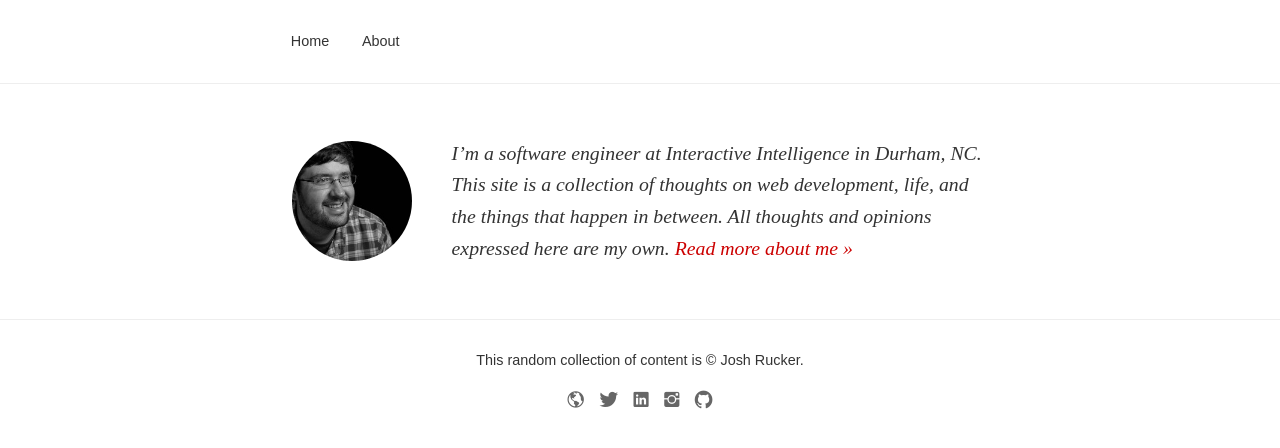
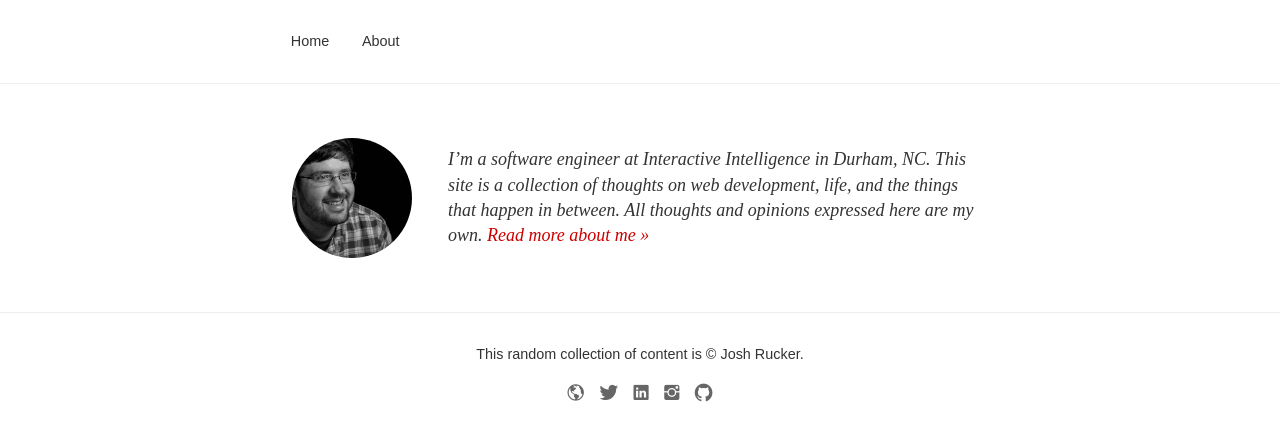
Before and after one commit to jrrucker/jrrucker.github.io, a Jekyll site: the page built from index.html, in a window 1280 px wide. Shown: the top 448 px of the page. Built offline with Jekyll 4.4.1, drawn with Linux system fonts in a browser that asks for light colours.

Commit message:
tweak intro font size and widow

```diff
--- a/_includes/about.html
+++ b/_includes/about.html
@@ -1,4 +1,4 @@
 <section class="about">
     <img src="img/me.jpg" alt="me" />
-    <p>I’m a software engineer at Interactive Intelligence in Durham, NC. This site is a collection of thoughts on web development, life, and the things that happen in between. All thoughts and opinions expressed here are my own. <a href="{{ site.baseurl }}/about/">Read more about me &raquo;</a></p>
+    <p>I’m a software engineer at Interactive Intelligence in Durham, NC. This site is a collection of thoughts on web development, life, and the things that happen in between. All thoughts and opinions expressed here are my own. <a href="{{ site.baseurl }}/about/">Read more about&nbsp;me&nbsp;&raquo;</a></p>
 </section>
--- a/_sass/_about.scss
+++ b/_sass/_about.scss
@@ -12,8 +12,7 @@
 
     p {
         font-style: italic;
-        font-size: 1.1em;
-        line-height: 1.6em;
+        line-height: 1.4em;
         flex: 1 1;
         margin-left: 2em;
     }
```
